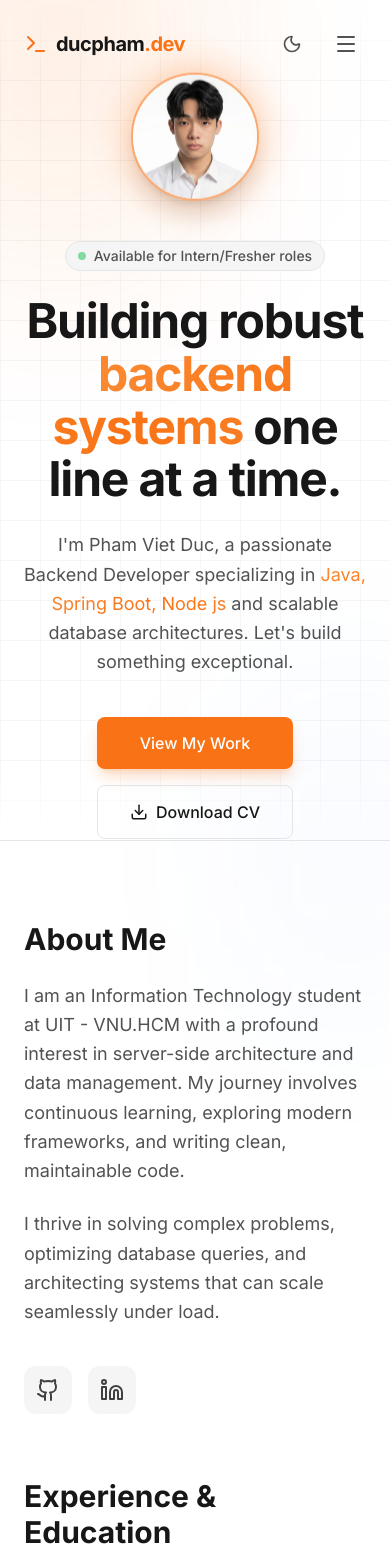
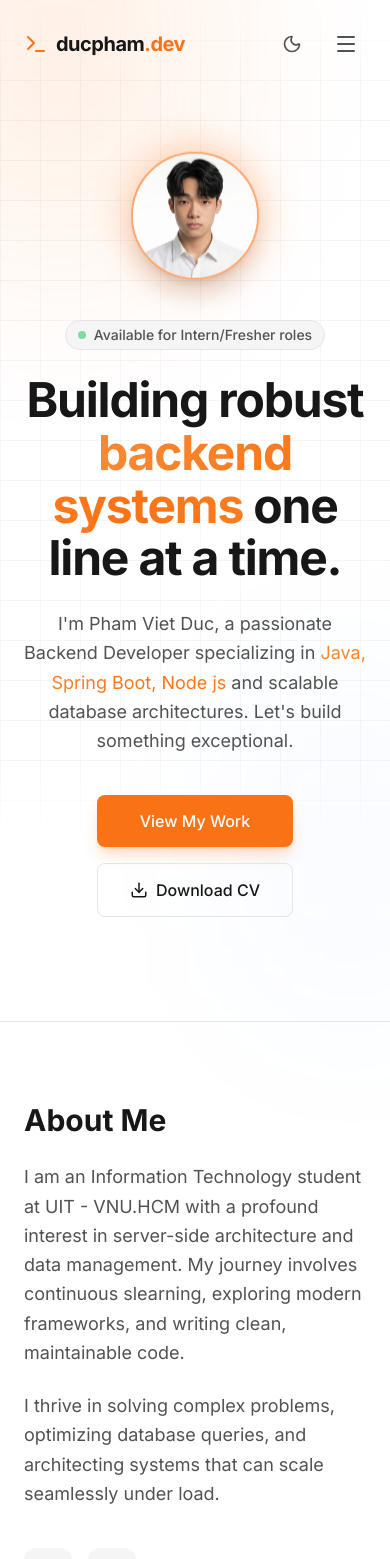
Before and after one commit to ducpham211/Portfolio, a React (Vite) app: page / in a window 390 px wide. Shown: the top 1559 px of the page. Built offline with nearby package versions, Linux system fonts and the light colour scheme.

Commit message:
fix: refactor style of scroll function

```diff
--- a/src/App.jsx
+++ b/src/App.jsx
@@ -78,7 +78,7 @@ const SpotlightCard = ({ children, className = "", isPrimary = false, href }) =>
     </>
   );
 
-  const cardClasses = `group block relative overflow-hidden rounded-3xl glass-card transition-all duration-300 hover:shadow-xl hover:shadow-brand-500/5 ${className} ${isPrimary ? 'md:col-span-2 md:p-10' : 'p-8'}`;
+  const cardClasses = `group block relative overflow-hidden rounded-3xl glass-card transition-all duration-300 hover:shadow-xl hover:shadow-brand-500/5 ${className} ${isPrimary ? 'md:col-span-2 p-6 md:p-10' : 'p-6 md:p-8'}`;
 
   if (href) {
     return (
@@ -262,7 +262,7 @@ export default function App() {
       <main className="relative z-10 pt-20">
 
         {/* HERO SECTION */}
-        <section id="home" className="min-h-[90vh] flex flex-col justify-center items-center text-center px-6 max-w-5xl mx-auto">
+        <section id="home" className="min-h-[90vh] flex flex-col justify-center items-center text-center px-6 py-20 md:py-0 max-w-5xl mx-auto">
           <motion.div
             initial={{ opacity: 0, scale: 0.9 }}
             animate={{ opacity: 1, scale: 1, y: [0, -10, 0] }}
@@ -312,7 +312,7 @@ export default function App() {
             initial={{ opacity: 0, y: 20 }}
             animate={{ opacity: 1, y: 0 }}
             transition={{ duration: 0.5, delay: 0.5 }}
-            className="flex flex-col sm:flex-row gap-4 items-center"
+            className="flex flex-col sm:flex-row gap-4 items-center pb-6"
           >
             <a
               href="#projects"
@@ -337,13 +337,13 @@ export default function App() {
             <motion.div
               initial={{ opacity: 0, x: -100 }}
               whileInView={{ opacity: 1, x: 0 }}
-              viewport={{ once: true, margin: "-100px" }}
+              viewport={{ once: true, margin: "-20px" }}
               transition={{ duration: 0.8, ease: "easeOut" }}
             >
               <h2 className="text-3xl font-bold mb-6 text-neutral-900 dark:text-white">About Me</h2>
               <p className="text-neutral-600 dark:text-neutral-400 leading-relaxed mb-6 text-lg">
                 I am an Information Technology student at UIT - VNU.HCM with a profound interest in
-                server-side architecture and data management. My journey involves continuous learning,
+                server-side architecture and data management. My journey involves continuous slearning,
                 exploring modern frameworks, and writing clean, maintainable code.
               </p>
               <p className="text-neutral-600 dark:text-neutral-400 leading-relaxed text-lg">
@@ -365,7 +365,7 @@ export default function App() {
               id="experience"
               initial={{ opacity: 0, x: 100 }}
               whileInView={{ opacity: 1, x: 0 }}
-              viewport={{ once: true, margin: "-100px" }}
+              viewport={{ once: true, margin: "-20px" }}
               transition={{ duration: 0.8, ease: "easeOut", delay: 0.2 }}
             >
               <h2 className="text-3xl font-bold mb-8 text-neutral-900 dark:text-white">Experience & Education</h2>
@@ -419,7 +419,7 @@ export default function App() {
               className="text-center mb-16"
               initial={{ opacity: 0, x: -100 }}
               whileInView={{ opacity: 1, x: 0 }}
-              viewport={{ once: true, margin: "-100px" }}
+              viewport={{ once: true, margin: "-20px" }}
               transition={{ duration: 0.8, ease: "easeOut" }}
             >
               <h2 className="text-4xl font-bold mb-4 text-neutral-900 dark:text-white tracking-tight">Technical Arsenal</h2>
@@ -432,7 +432,7 @@ export default function App() {
                   key={idx}
                   initial={{ opacity: 0, x: 100 }}
                   whileInView={{ opacity: 1, x: 0 }}
-                  viewport={{ once: true, margin: "-50px" }}
+                  viewport={{ once: true, margin: "-20px" }}
                   transition={{ duration: 0.8, ease: "easeOut", delay: idx * 0.1 }}
                   className="h-full"
                 >
@@ -476,7 +476,7 @@ export default function App() {
             className="mb-16 flex flex-col md:flex-row md:items-end justify-between gap-4"
             initial={{ opacity: 0, x: -100 }}
             whileInView={{ opacity: 1, x: 0 }}
-            viewport={{ once: true, margin: "-100px" }}
+            viewport={{ once: true, margin: "-20px" }}
             transition={{ duration: 0.8, ease: "easeOut" }}
           >
             <div>
@@ -502,7 +502,7 @@ export default function App() {
                 key={idx}
                 initial={{ opacity: 0, x: idx % 2 === 0 ? -100 : 100 }}
                 whileInView={{ opacity: 1, x: 0 }}
-                viewport={{ once: true, margin: "-50px" }}
+                viewport={{ once: true, margin: "-20px" }}
                 transition={{ duration: 0.8, ease: "easeOut", delay: 0.1 }}
                 className={project.isPrimary ? 'md:col-span-2' : ''}
               >
```
